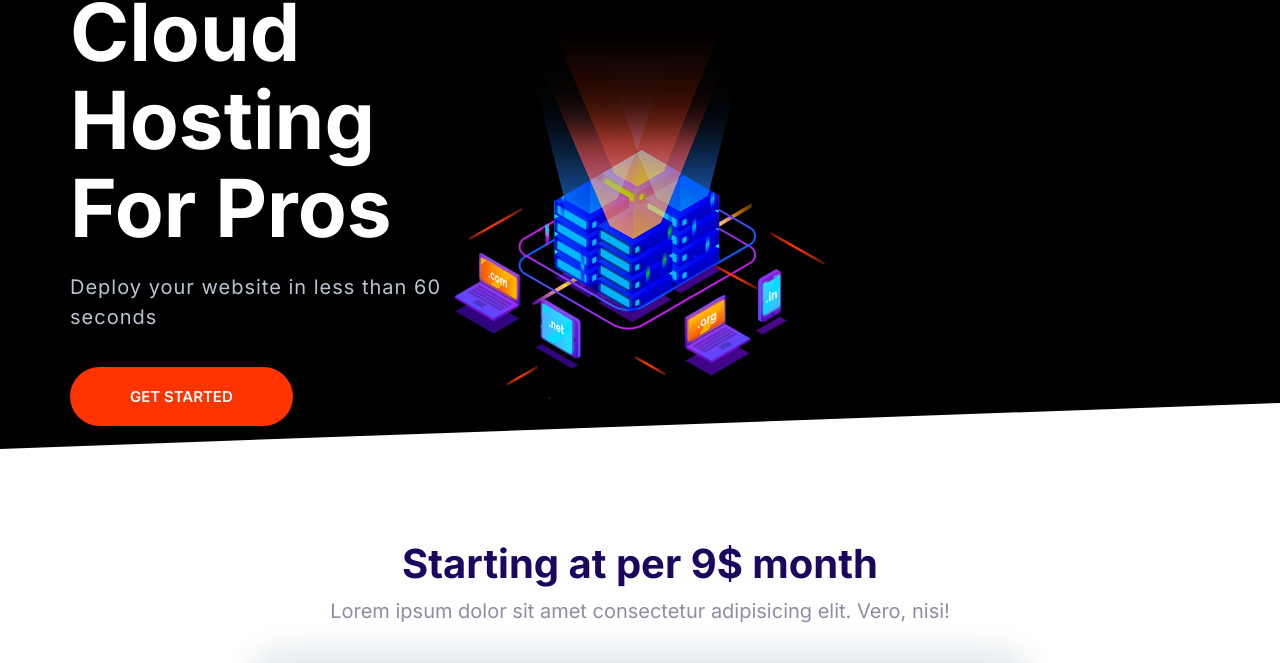
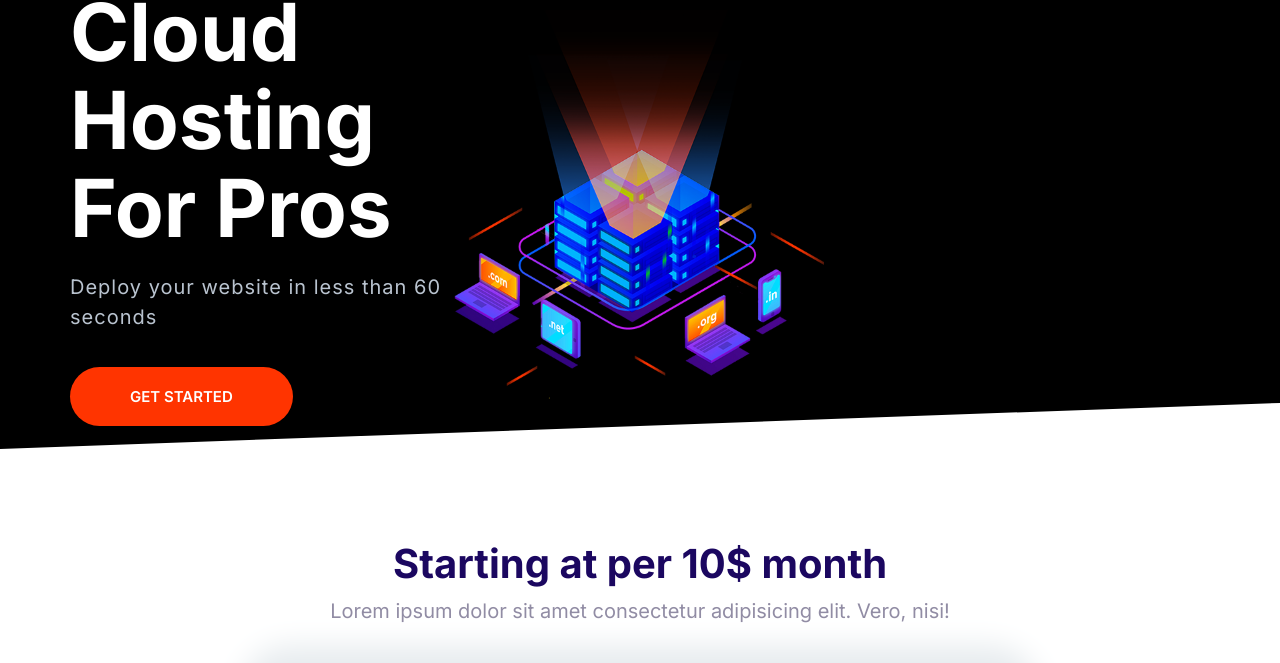
Before and after one commit to UZAIR-AWAN/moshified, a website built with Parcel: page Index.html in a window 1280 px wide. Shown: the part 73-736 px from the top of the page. Built offline with nearby package versions, Linux system fonts and the light colour scheme.

Commit message:
changes from 9$ to 10$

```diff
--- a/Index.html
+++ b/Index.html
@@ -66,7 +66,7 @@
 
     <section class="block container block-domain" data-aos="fade-up">
         <header class="block__header">
-            <h2>Starting at per 9$ month</h2>
+            <h2>Starting at per 10$ month</h2>
             <p>Lorem ipsum dolor sit amet consectetur adipisicing elit. Vero, nisi!</p>
         </header>
 
```
